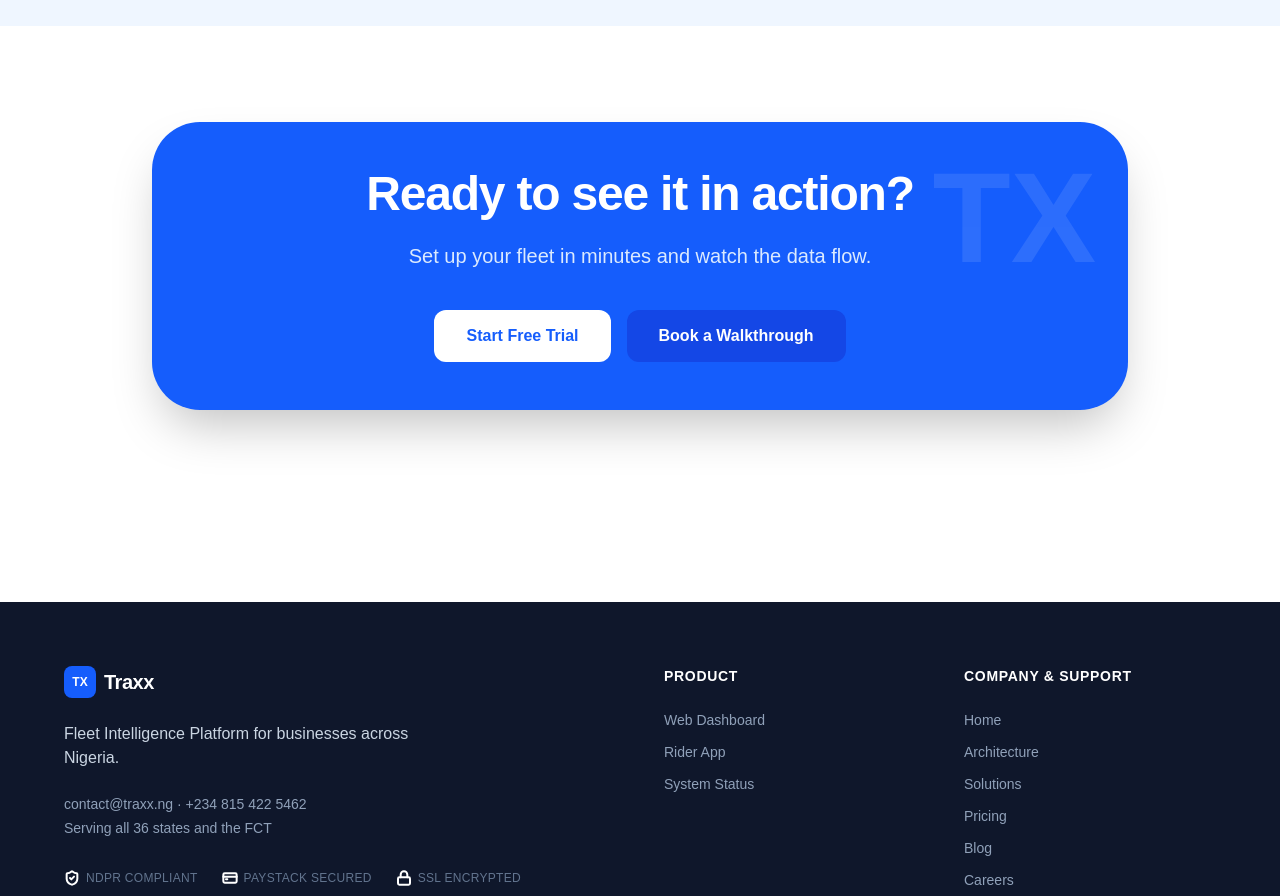
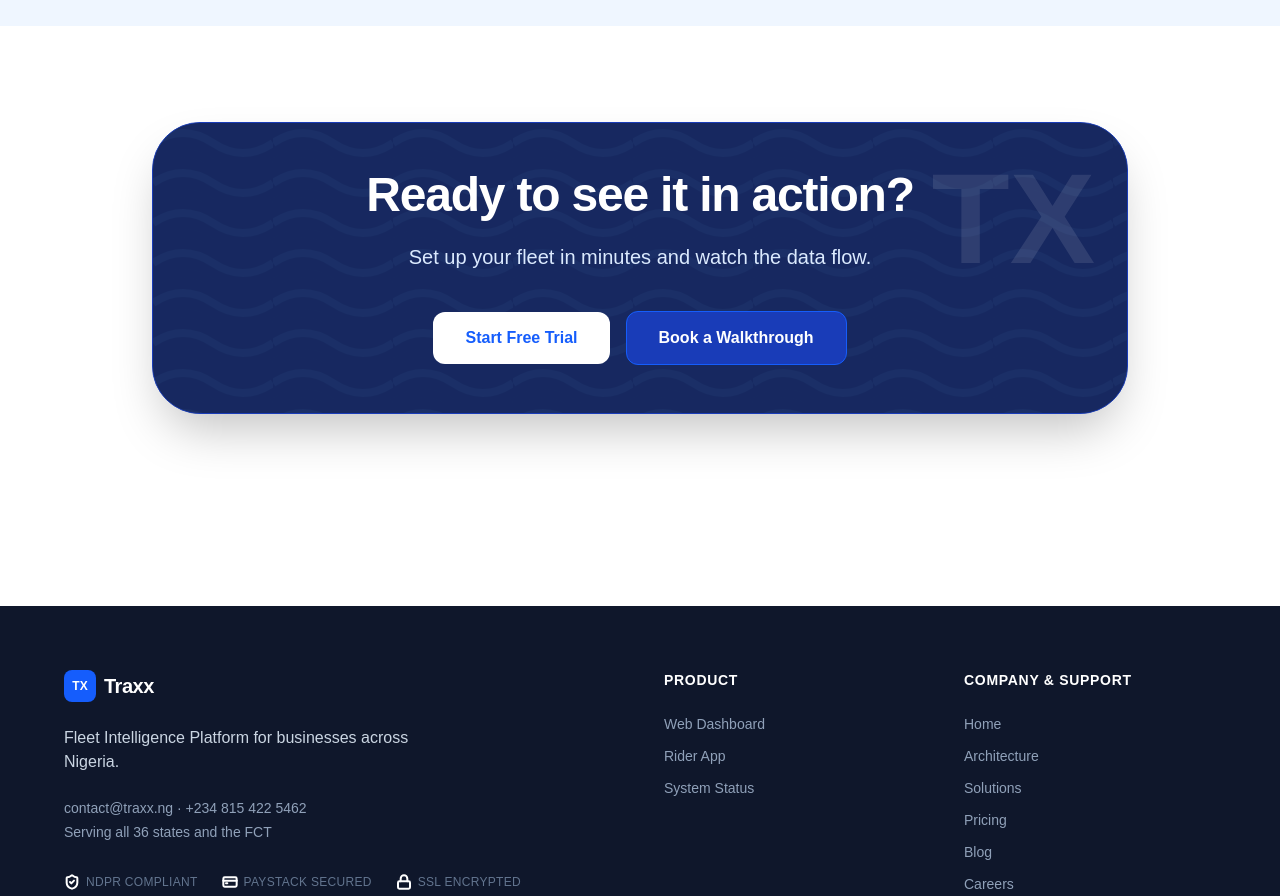
Before and after one commit to abrahamisaiah129/THRAXX, a Next.js app in the folder traxx-web/: page /architecture in a window 1280 px wide. Shown: the part 4600-5496 px from the top of the page. Built offline with nearby package versions, Linux system fonts and the light colour scheme.

Commit message:
style: apply dark blue wave pattern to CTA section

```diff
--- a/traxx-web/src/app/architecture/page.tsx
+++ b/traxx-web/src/app/architecture/page.tsx
@@ -222,11 +222,15 @@
 
       {/* 11. CTA */}
       <section className="py-24 px-6 max-w-5xl mx-auto">
-        <div className="bg-blue-600 rounded-[3rem] p-12 text-center text-white shadow-2xl relative overflow-hidden">
-          <div className="absolute top-0 right-0 p-8 opacity-10 pointer-events-none">
+        <div
+          className="bg-blue-900 rounded-[3rem] p-12 text-center text-white shadow-2xl relative overflow-hidden border border-blue-800"
+          style={{ backgroundImage: `url("${wavePattern}")`, backgroundSize: '120px 40px' }}
+        >
+          <div className="absolute inset-0 bg-blue-950/80" />
+          <div className="absolute top-0 right-0 p-8 opacity-10 pointer-events-none z-10">
              <div className="text-9xl font-black">TX</div>
           </div>
-          <div className="relative z-10">
+          <div className="relative z-20">
             <h2 className="text-4xl md:text-5xl font-extrabold tracking-tight mb-6">Ready to see it in action?</h2>
             <p className="text-xl text-blue-100 max-w-2xl mx-auto mb-10 font-medium">Set up your fleet in minutes and watch the data flow.</p>
             <div className="flex flex-col sm:flex-row items-center justify-center gap-4">
@@ -234,7 +238,7 @@
                 <Button variant="secondary" size="lg" className="w-full sm:w-auto font-bold px-8 !text-blue-600 border-none">Start Free Trial</Button>
               </Link>
               <Link href="/contact">
-                <Button size="lg" className="w-full sm:w-auto bg-blue-700 text-white hover:bg-blue-800 border-none font-bold px-8">Book a Walkthrough</Button>
+                <Button size="lg" className="w-full sm:w-auto bg-blue-800 text-white hover:bg-blue-700 border border-blue-600 font-bold px-8">Book a Walkthrough</Button>
               </Link>
             </div>
           </div>
```
